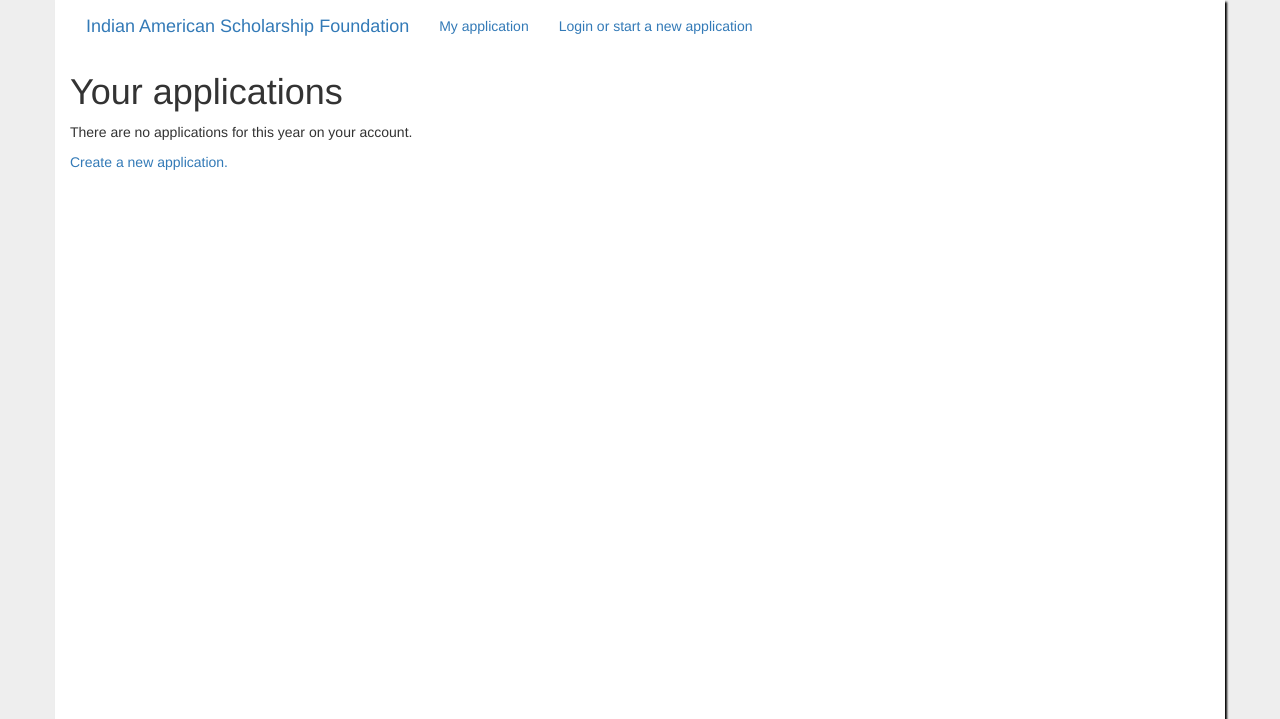
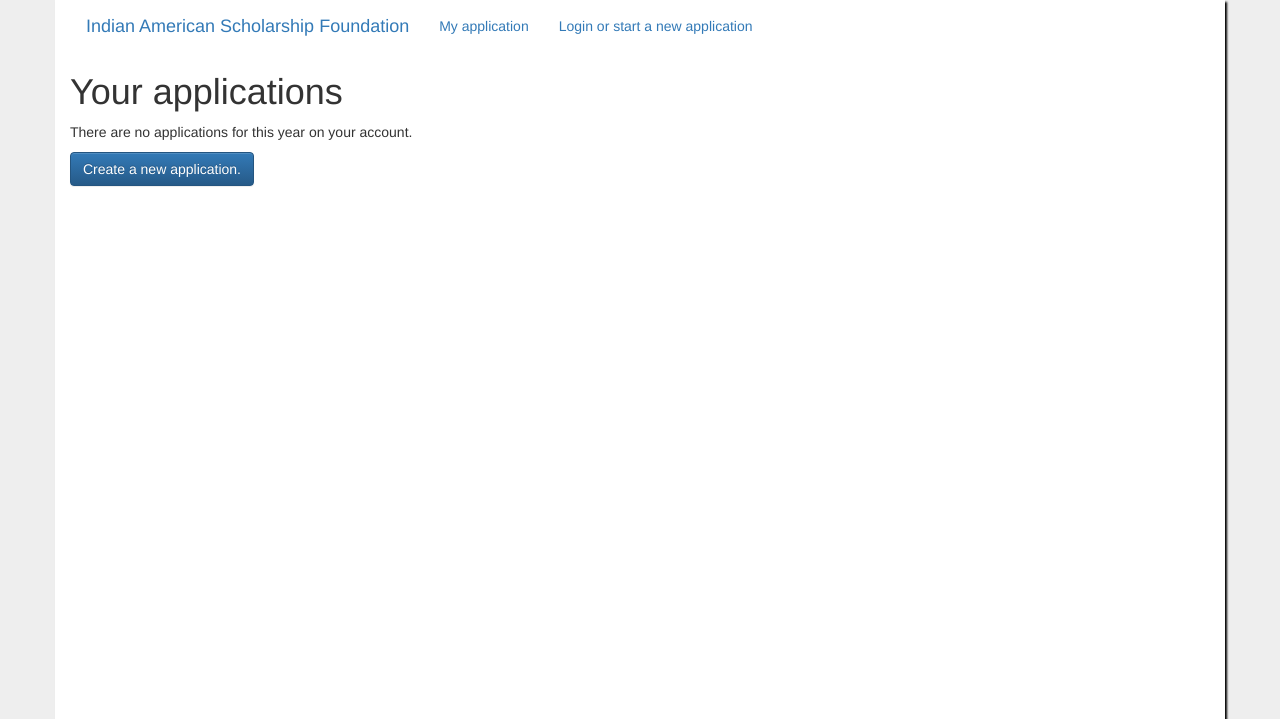
Before and after one commit to epicfaace/iasf, a Django app: template iasf/apply/templates/apply/applicationList.html in a window 1280 px wide. Shown: the top 719 px of the page. Run offline with Django 3.2, Linux system fonts and the light colour scheme; the template is opened without the code that fills it, so the values that code supplies are empty; parts of the project's set-up code (start-up, migrations or seed data) failed here and were passed over; some libraries are stand-ins or nearby versions.

Commit message:
application list nice button format

```diff
--- a/iasf/apply/templates/apply/applicationList.html
+++ b/iasf/apply/templates/apply/applicationList.html
@@ -4,13 +4,19 @@
     <h1>Your applications</h1>
 
     {% if object_list %}
-    <ul>
 
-        <a href="{% url 'apply:form-page-start' %}">Edit existing application</a>
+        <a href="{% url 'apply:form-page-start' %}">
+            <button class="btn btn-primary">
+                Edit existing application
+            </button>
+        </a>
 
-    </ul>
     {% else %}
       <p>There are no applications for this year on your account.</p>
-      <a href="{% url 'apply:application-new' %}">Create a new application.</a>
+      <a href="{% url 'apply:application-new' %}">
+        <button class="btn btn-primary">
+          Create a new application.
+        </button>
+      </a>
     {% endif %}
 {% endblock content %}
```
